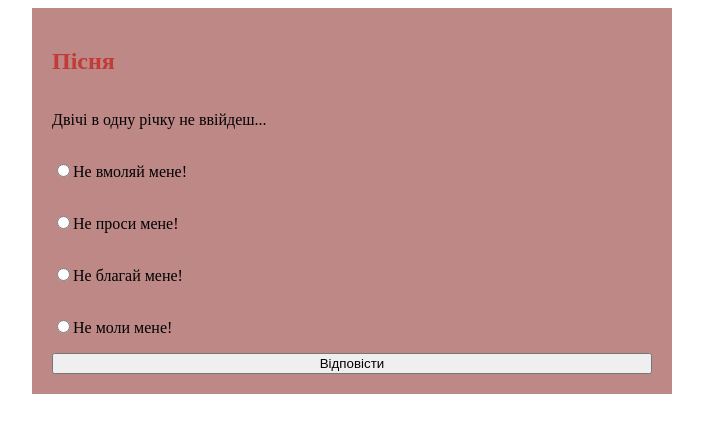
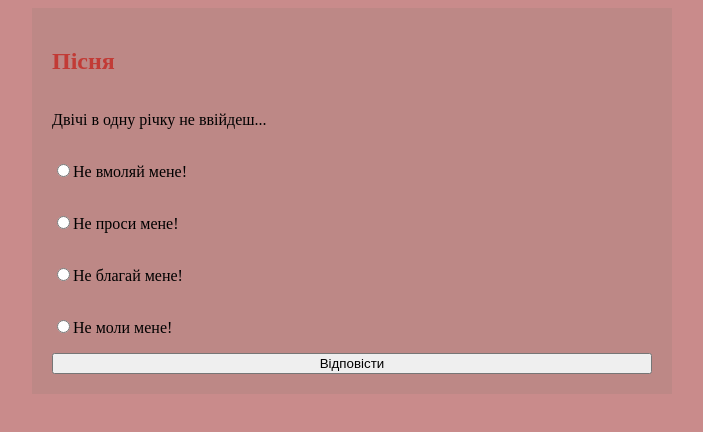
Before and after one commit to kdjvnkdjf/lesson5, a plain HTML site: page index.html in a window 1280 px wide. Shown: the whole page, without its empty margins (288-991 px from the left). Drawn offline with Linux system fonts and the light colour scheme.

Commit message:
Update index.html

```diff
--- a/index.html
+++ b/index.html
@@ -7,7 +7,7 @@
     <title>Test</title>
     <link rel="stylesheet" href="style.css">
 </head>
-<body>
+<body bgcolor="#c98b8b">
     <div class="wrapper">
         <h2><font color="#c23b36">Пісня</font></h2>
         <p>Двічі в одну річку не ввійдеш...</p>
```
